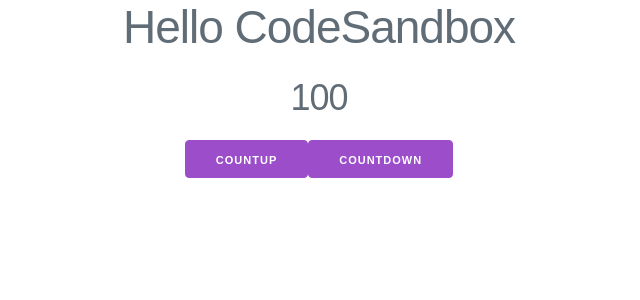
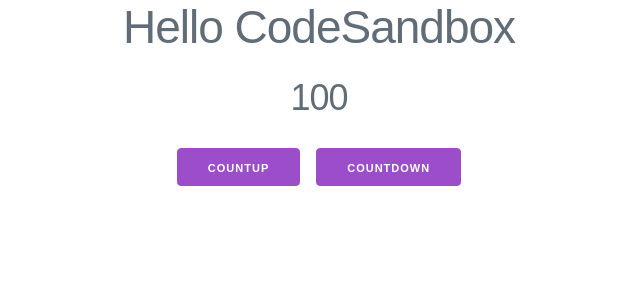
Before and after one commit to BoxPistols/Hello_Re-React_21-10-09, a React (Create React App) app: page / in a window 1280 px wide. Shown: the top 300 px of the page, without its empty margins (321-961 px from the left). Built offline with nearby package versions, Linux system fonts and the light colour scheme.

Commit message:
Add Milligram / Clear Code

```diff
--- a/src/App.js
+++ b/src/App.js
@@ -1,5 +1,5 @@
 import React, { useState } from "react";
-import "./styles.css";
+import "./styles.scss";
 
 export default function App() {
   // counter state
--- a/src/styles.css
+++ b/src/styles.scss
@@ -2,3 +2,7 @@
   font-family: sans-serif;
   text-align: center;
 }
+
+button{
+  margin: 8px;
+}
```
Also changed, not shown: 1 other file (tests, documents, lock files or other folders).
